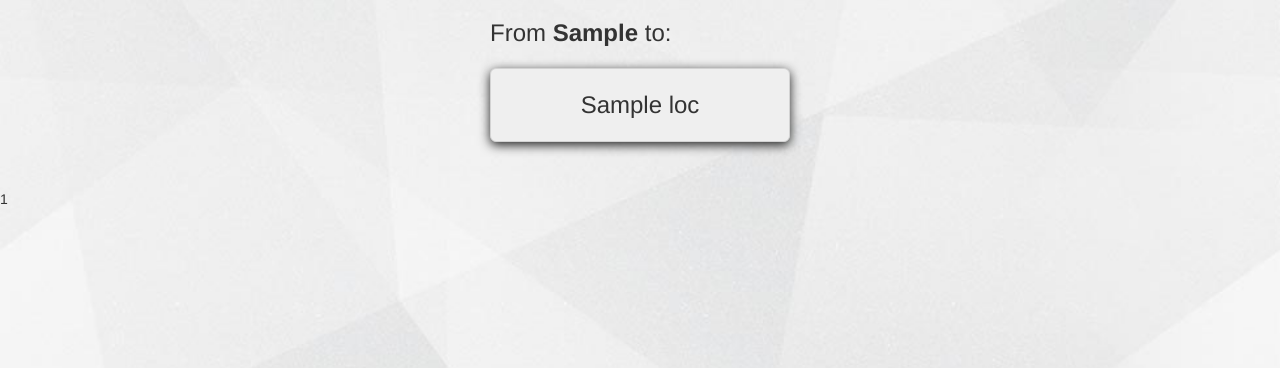
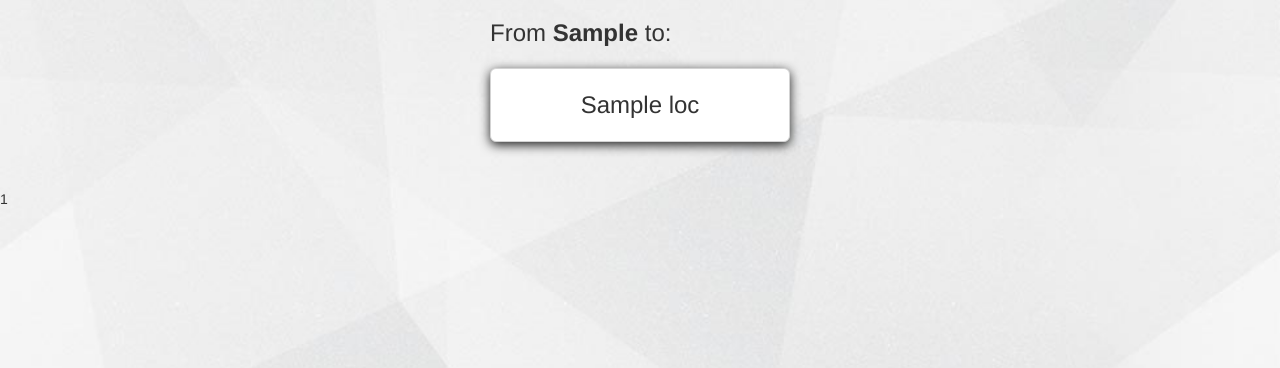
Before and after one commit to akyker20/KogoStudents, a Django app: template kogo/templates/students/dropoff_locations.html in a window 1280 px wide. Shown: the part 52-420 px from the top of the page. Run offline with Django 3.2, Linux system fonts and the light colour scheme; the template is opened without the code that fills it: most values are stand-ins (such as "Sample title", 1, 10 or a date in 2020); some libraries are stand-ins or nearby versions.

Commit message:
changed button color on btn location buttons

```diff
--- a/kogo/templates/students/dropoff_locations.html
+++ b/kogo/templates/students/dropoff_locations.html
@@ -16,7 +16,7 @@
         {% csrf_token %}
         <input type="hidden" name="pickup" value="{{pickup_loc}}">
         <input type="hidden" name="dropoff" value="{{loc.name}}">
-        <button class="location-btn dropoff shadow btn btn-lg">
+        <button class="location-btn dropoff shadow btn btn-default btn-lg">
           {{loc.name}}
         </button>
       </form>
```
